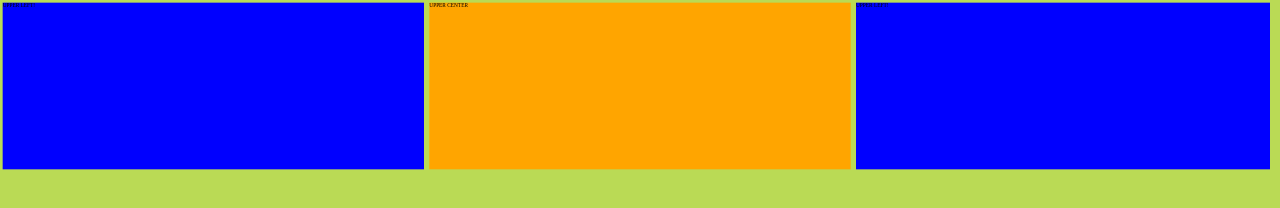
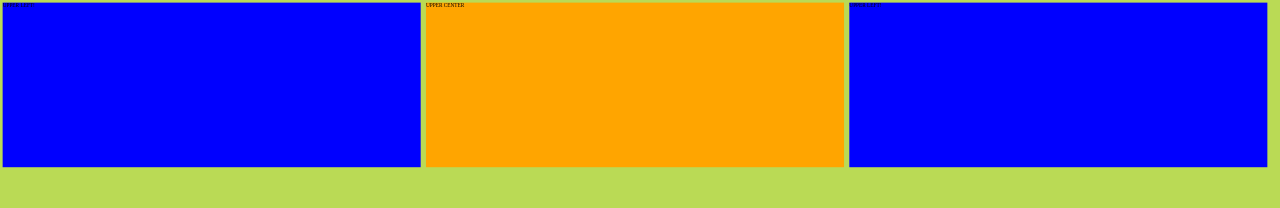
Before and after one commit to twolfson/kaleidoscope, a website: page demo/index.html in a window 1280 px wide. Drawn offline with Linux system fonts and the light colour scheme.

Commit message:
Kaleidoscope is working =D

```diff
--- a/demo/index.html
+++ b/demo/index.html
@@ -57,8 +57,9 @@
          * @param {Number} position.column Column to draw out
          * @param {Mixed} options Options to pass through to snapshot
          */
-        'draw': function (location, options) {
+        'draw': function (position, options) {
           // Create an image
+          var that = this;
           snapshot(options, function (err, img) {
             // If there is an error, log it
             if (err) { return console.error(err); }
@@ -66,8 +67,9 @@
             // Otherwise, draw it at the location
             var row = position.row,
                 col = position.column,
-                width =this.unitWidth,
-                height =this.unitHeight;
+                context = that.context,
+                width = that.unitWidth,
+                height = that.unitHeight;
             context.drawImage(img, width * col, height * row, width, height);
           });
         }
@@ -75,42 +77,18 @@
 
       // Set up the canvas dimensions
       var canvas = document.getElementById('canvas'),
-          context = canvas.getContext('2d'),
           innerWidth = window.innerWidth,
           innerHeight = window.innerHeight;
       canvas.width = window.innerWidth - 10;
       canvas.height = window.innerHeight - 10;
 
-      // // Create a new kaleidoscope
-      // var kal = new Kaleidoscope
+      // Create a new kaleidoscope
+      var kal = new Kaleidoscope({'rows': 3, 'columns': 3, 'canvas': canvas});
 
-      // Get the image
-      snapshot('upper.left.html', function (err, img) {
-        // If there is an error, log it
-        if (err) { return console.error(err); }
-
-        // Otherwise, add the image to the canvas
-        context.drawImage(img, 0, 0, innerWidth / 3, innerHeight / 3);
-      });
-
-      // Get the image
-      snapshot('upper.center.html', function (err, img) {
-        // If there is an error, log it
-        if (err) { return console.error(err); }
-
-        // Otherwise, add the image to the canvas
-        context.drawImage(img, innerWidth / 3, 0, innerWidth / 3, innerHeight / 3);
-      });
-
-      // Get the image
-      snapshot('upper.left.html', function (err, img) {
-        // If there is an error, log it
-        if (err) { return console.error(err); }
-
-        // Otherwise, add the image to the canvas
-        context.drawImage(img, 2 * innerWidth / 3, 0, innerWidth / 3, innerHeight / 3);
-      });
-
+      // Draw out the upper row
+      kal.draw({'row': 0, 'column': 0}, 'upper.left.html');
+      kal.draw({'row': 0, 'column': 1}, 'upper.center.html');
+      kal.draw({'row': 0, 'column': 2}, 'upper.left.html');
 
       }());
     </script>
```
